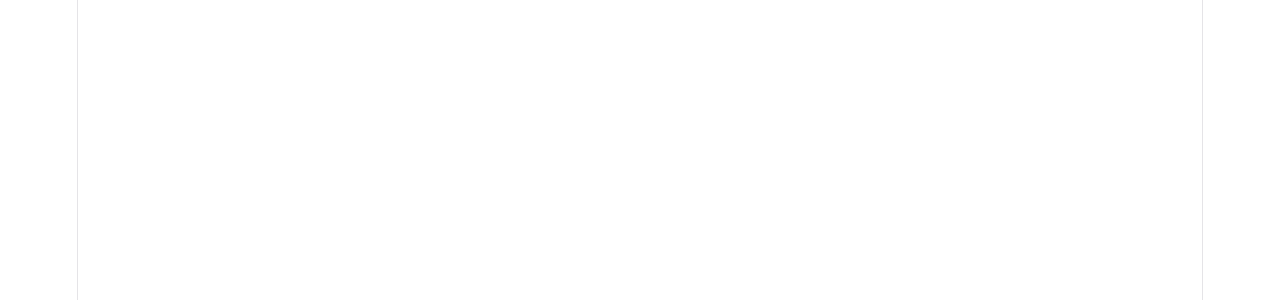
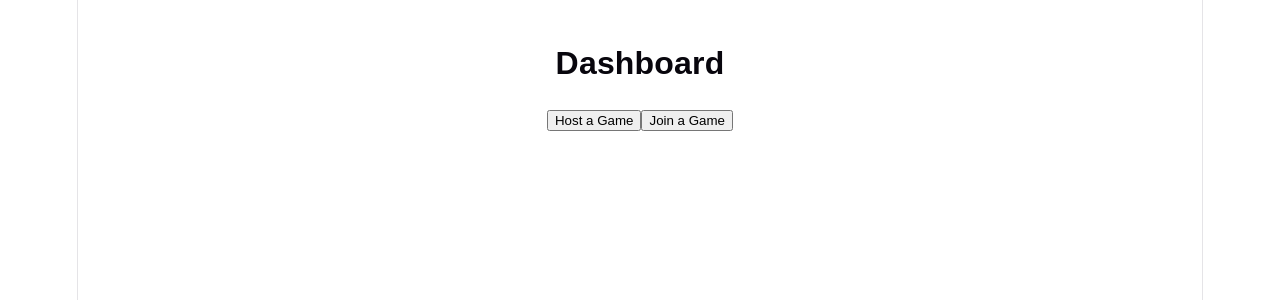
Before and after one commit to hamdiheb/GuessWhoProject, a React (Vite) app in the folder GuessWho/: page / in a window 1280 px wide. Shown: the top 300 px of the page. Built offline with nearby package versions, Linux system fonts and the light colour scheme.

Commit message:
add dashboard component

```diff
--- /dev/null
+++ b/GuessWho/frontend/dashboard/Dashboard.css
@@ -0,0 +1,54 @@
+.dashboard-container {
+  text-align: center;
+  margin-top: 50px;
+  font-family: Arial, sans-serif;
+}
+
+.header {
+  margin-bottom: 30px;
+}
+
+.header .text {
+  font-size: 32px;
+  font-weight: bold;
+  color: var(--text-h);
+
+.header .underline {
+  width: 50px;
+  height: 4px;
+  background: var(--accent);
+  margin: 5px auto;
+}
+
+.buttons-section {
+  margin-bottom: 20px;
+}
+
+.submit {
+  background: var(--accent);
+  color: white;
+  padding: 10px 20px;
+  margin: 10px;
+  border: none;
+  border-radius: 6px;
+  cursor: pointer;
+  font-size: 16px;
+}
+
+.game-id-box {
+  margin: 20px auto;
+  font-size: 20px;
+  color: var(--text-h);
+}
+
+.inputs {
+  margin: 15px 0;
+}
+
+.input input {
+  padding: 10px;
+  border: 1px solid var(--border);
+  border-radius: 4px;
+  font-size: 16px;
+  text-align: center;
+}
--- /dev/null
+++ b/GuessWho/frontend/dashboard/Dashboard.jsx
@@ -0,0 +1,63 @@
+import { useState } from 'react';
+import './dashboard.css';
+
+function Dashboard() {
+    // State
+    const [gameId, setGameId] = useState('');
+    const [showJoin, setShowJoin] = useState(false);
+    const [idInput, setIdInput] = useState('');
+
+    // Function
+    const handleHost = () => {
+        const randomId = Math.floor(1000 + Math.random() * 9000);
+        setGameId(randomId);
+        setShowJoin(false);
+    };
+    const handleJoinClick  = () => {
+        setShowJoin(true);
+        setGameId('');
+    };
+    const handleJoinSubmit = (e) => {
+        e.preventDefault();
+        if (!idInput) {
+            alert('Please enter Game ID.');
+            return;
+        }
+        alert('Joining game with ID: ' + idInput);
+    };
+
+    return (
+        <div className='dashboard-container'>
+            <div className='header'>
+                <div className='text'>Dashboard</div>
+                <div className='underline'></div>
+            </div>
+            <div className='buttons-section'>
+                <button className='submit' onClick={handleHost}> Host a Game </button>
+                <button className='submit' onClick={handleJoinClick}> Join a Game </button>
+            </div>
+            {gameId && (
+                <div className='game-id-box'>
+                    Your Game ID: {gameId}
+                </div>
+            )}
+            {showJoin && (
+                <form onSubmit={handleJoinSubmit}>
+                    <div className='inputs'>
+                        <div className='input'>
+                            <input
+                                type='text'
+                                placeholder='Enter Game ID'
+                                value={idInput}
+                                onChange={(e) => setIdInput(e.target.value)}
+                            />
+                        </div>
+                    </div>
+                    <button className='submit' type='submit'> Join </button>
+                </form>
+            )}
+        </div>
+    );
+}
+
+export default Dashboard;
--- a/GuessWho/src/main.jsx
+++ b/GuessWho/src/main.jsx
@@ -1,4 +1,8 @@
-import { createRoot } from 'react-dom/client'
-import './index.css'
+import { createRoot } from "react-dom/client";
+import "./index.css";
 
-createRoot(document.getElementById('root')).render()
+import Dashboard from '../frontend/dashboard/dashboard.jsx'
+
+createRoot(document.getElementById('root')).render(
+  <Dashboard />
+)
```
Also changed, not shown: 1 other file (tests, documents, lock files or other folders).
